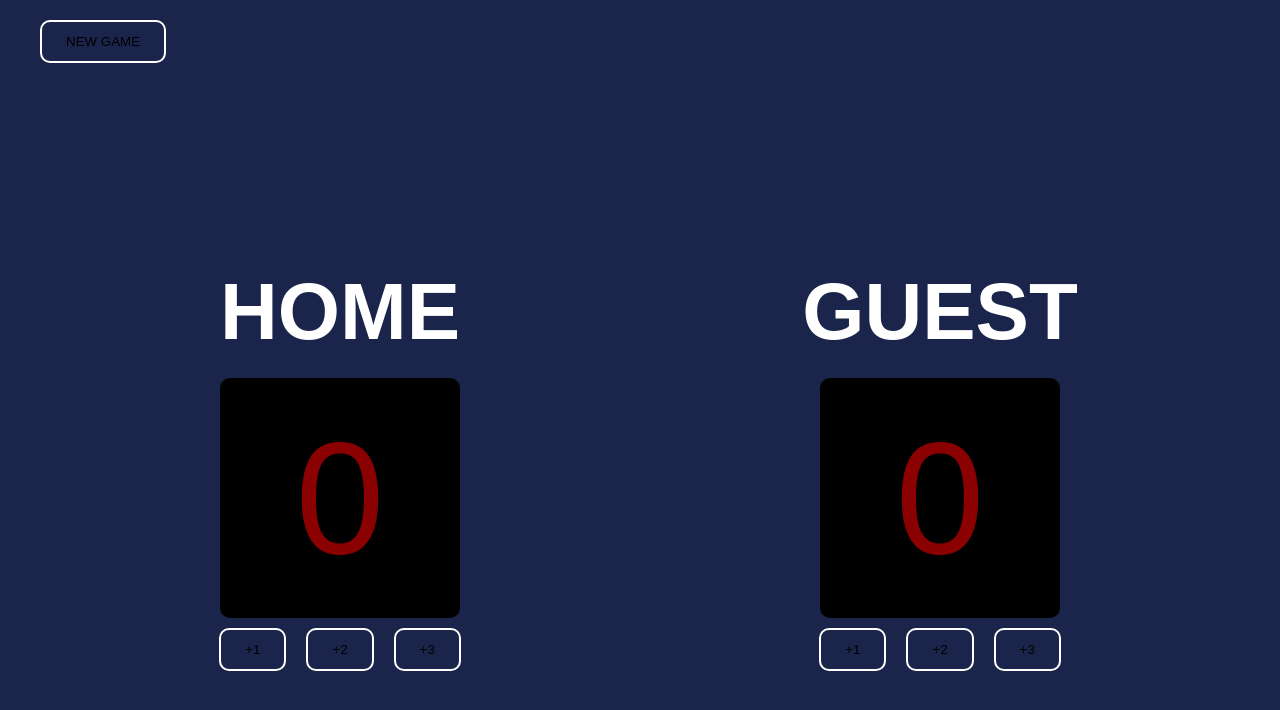
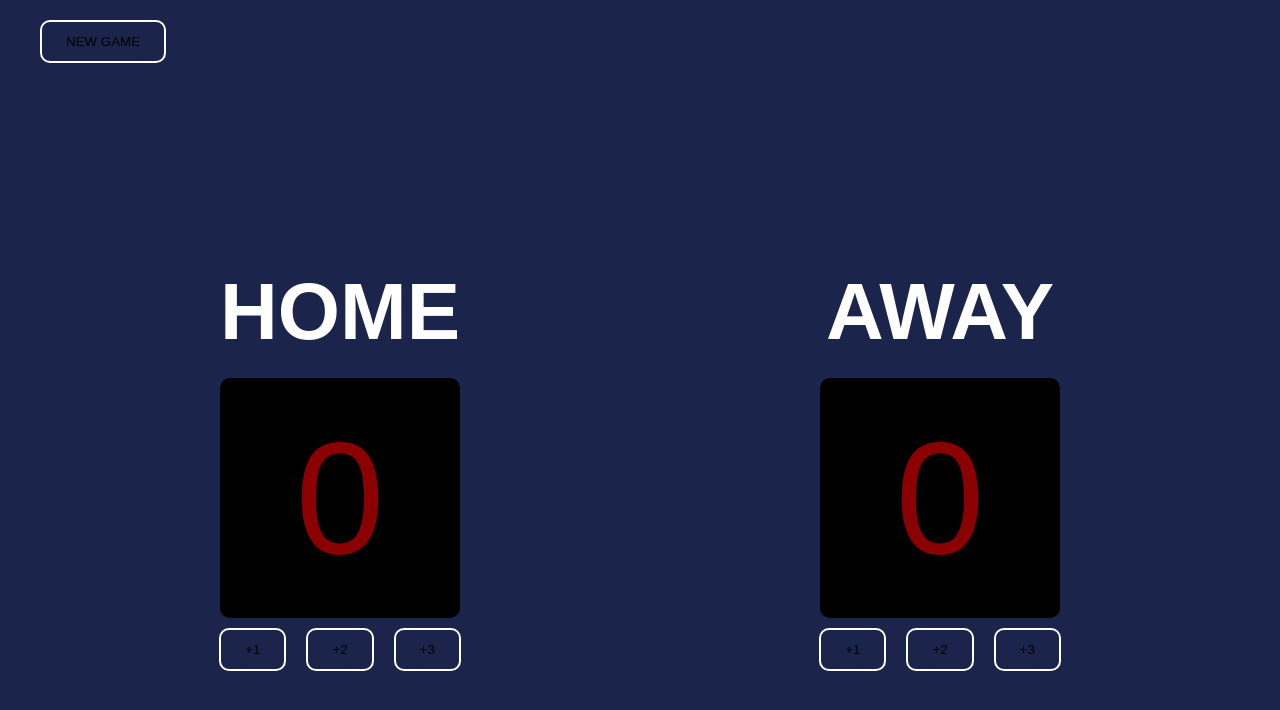
Before and after one commit to davidtimely/scoreboarddm, a plain HTML site: page index.html in a window 1280 px wide. Drawn offline with Linux system fonts and the light colour scheme.

Commit message:
actualizacion de encabezafo guest
se cambio guest por away

```diff
--- a/index.html
+++ b/index.html
@@ -22,7 +22,7 @@
                     </div>
                 </div>
                 <div class="guest">
-                    <h3 class="heading">GUEST</h3>
+                    <h3 class="heading">AWAY</h3>
                     <div class="score">
                         <span id="counterg" classbtncounterg">0</span>
                     </div>
```
